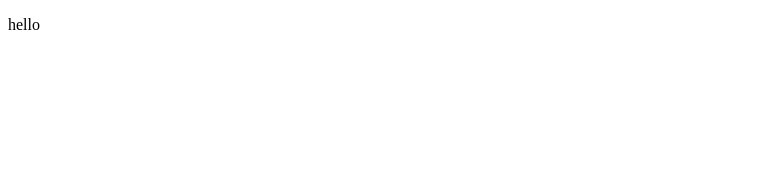
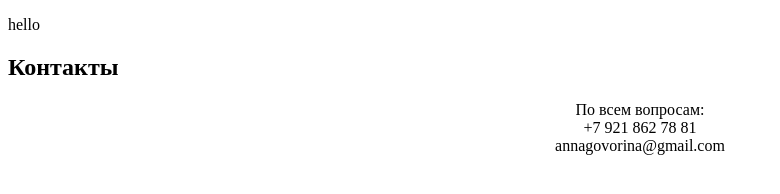
Before and after one commit to annagovorina/annagovorina, a plain HTML site: page index.html in a window 1280 px wide. Shown: the whole page, without its empty margins (0-780 px from the left). Drawn offline with Linux system fonts and the light colour scheme.

Commit message:
Add contacts

```diff
--- a/index.html
+++ b/index.html
@@ -5,9 +5,18 @@
     <meta name="viewport"
           content="width=device-width, user-scalable=no, initial-scale=1.0, maximum-scale=1.0, minimum-scale=1.0">
     <meta http-equiv="X-UA-Compatible" content="ie=edge">
+    <meta name="tome" content="2d9ca456b60aad46db574064264cc163f02c7064" />
     <title>Anna Govorina</title>
 </head>
 <body>
 <p>hello</p>
+<div>
+    <h2>Контакты</h2>
+    <p style="text-align: center">
+        По всем вопросам:<br>
+        +7 921 862 78 81<br>
+        annagovorina@gmail.com<br>
+    </p>
+</div>
 </body>
 </html>
```
